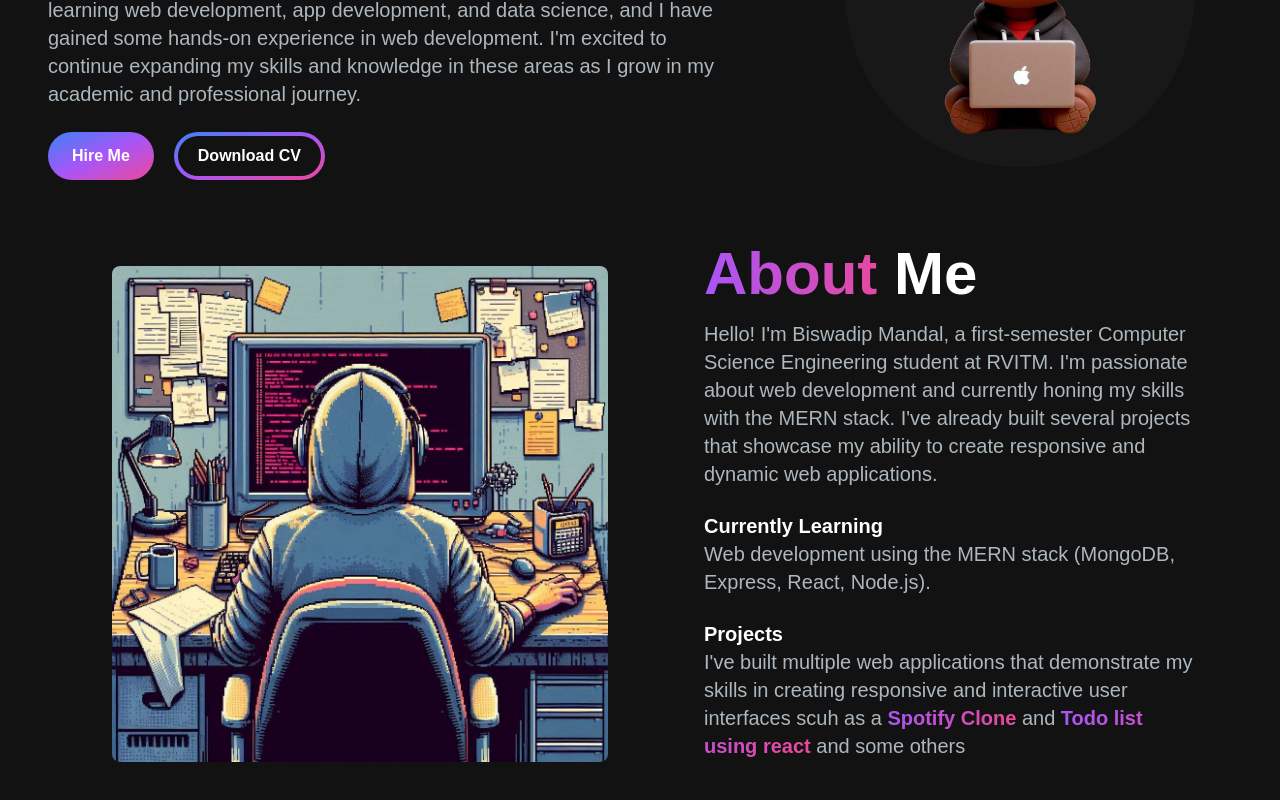
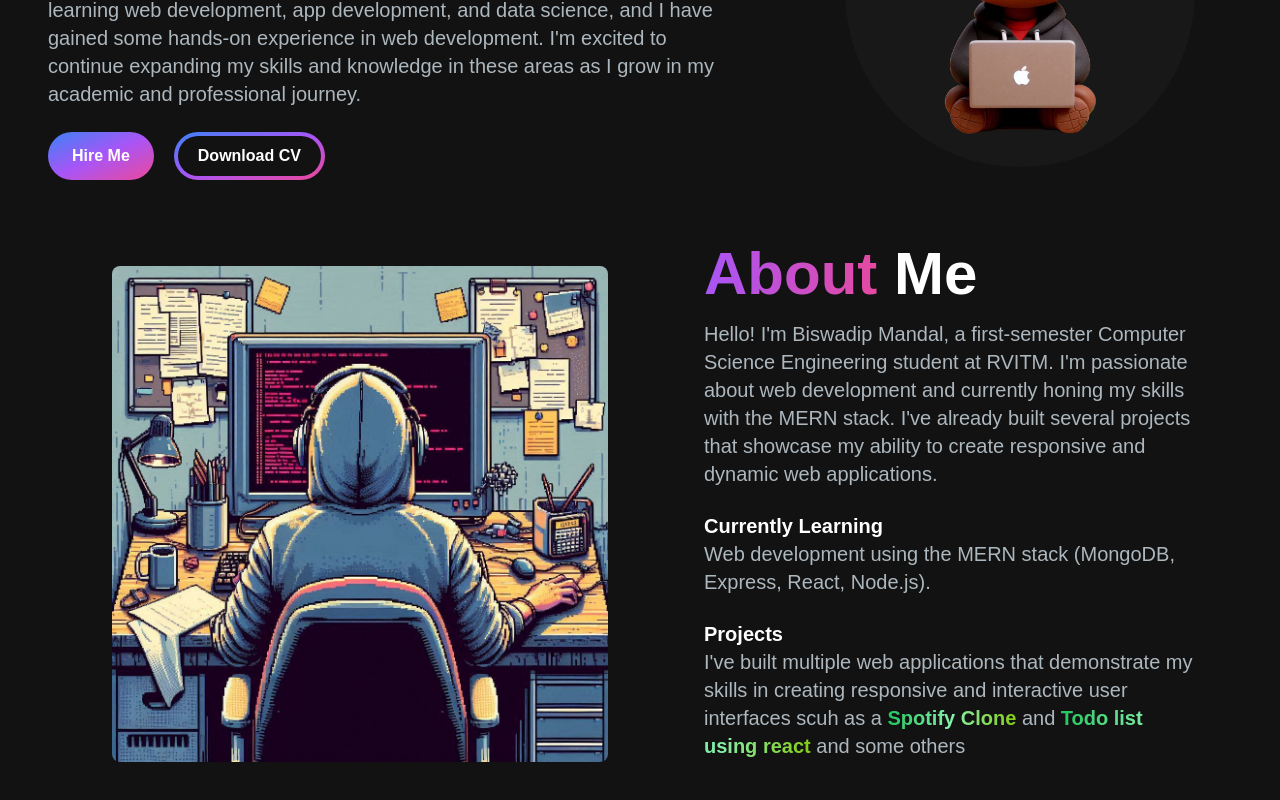
Before and after one commit to biswaisop/portFolio, a Next.js app: page / in a window 1280 px wide. Shown: the part 308-1108 px from the top of the page. Built offline with nearby package versions, Linux system fonts and the light colour scheme.

Commit message:
aboutcol

```diff
--- a/app/Componrnts/about/AboutSection.js
+++ b/app/Componrnts/about/AboutSection.js
@@ -34,16 +34,16 @@ const AboutSection = () => {
 
           <ul>
             <li>
-              <span className="font-semibold text-white text-base sm:text-lg mb-6 lg:text-xl">
+              <span className="font-semibold text-white text-base sm:text-lg mb-6 lg:text-xl ">
                 Currently Learning
               </span>
-              <p className="text-[#ADB7BE] text-base sm:text-lg mb-6 lg:text-xl">
+              <p className="text-[#ADB7BE] text-base sm:text-lg mb-6 lg:text-xl ">
                 Web development using the MERN stack (MongoDB, Express, React,
                 Node.js).
               </p>
             </li>
             <li>
-              <span className="font-semibold text-white text-base sm:text-lg mb-6 lg:text-xl">
+              <span className="font-semibold text-white text-base sm:text-lg mb-6 lg:text-xl ">
                 Projects
               </span>
               <p className="text-[#ADB7BE] text-base sm:text-lg mb-6 lg:text-xl">
@@ -51,11 +51,11 @@ const AboutSection = () => {
                 in creating responsive and interactive user interfaces scuh as a{" "}
                 <Link
                   href="https://www.botify.freewebhostmost.com/"
-                  className="text-transparent bg-clip-text bg-gradient-to-r from-purple-500 to-pink-500 font-semibold hover:underline">
+                  className="text-transparent bg-clip-text bg-gradient-to-r from-green-500 via-green-300 to-lime-500 font-semibold hover:underline">
                   Spotify Clone
                 </Link> and <Link
                   href="https://www.botify.freewebhostmost.com/"
-                  className="text-transparent bg-clip-text bg-gradient-to-r from-purple-500 to-pink-500 font-semibold hover:underline">
+                  className="text-transparent bg-clip-text bg-gradient-to-r from-green-500 via-green-300 to-lime-500 font-semibold hover:underline">
                   Todo list using react
                 </Link> and some others
               </p>
```
